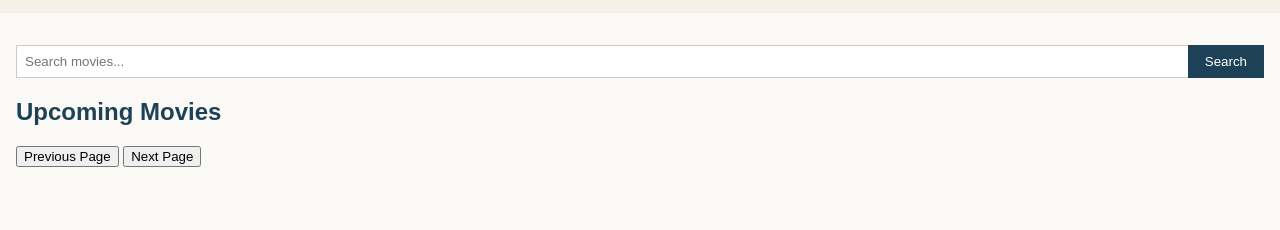
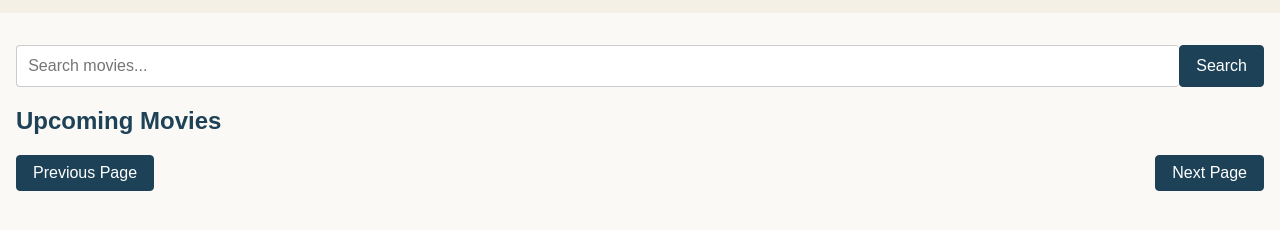
Before and after one commit to iAmRangz/Movie-searcher, a plain HTML site: page index.html in a window 1280 px wide. Shown: the part 56-286 px from the top of the page. Drawn offline with nearby package versions, Linux system fonts and the light colour scheme; no server answers.

Commit message:
Add design to page navigation buttons, search design adjustments

```diff
--- a/index.html
+++ b/index.html
@@ -25,9 +25,9 @@
     <h2>Upcoming Movies</h2>
     <div class="overlay" id="overlay"></div>
     <div id="movies-container"></div>
-    <div class="pagination">
-        <button id="prev-page">Previous Page</button>
-        <button id="next-page">Next Page</button>
+    <div class="page-navigation">
+        <button class="page-btn" id="prev-page">Previous Page</button>
+        <button class="page-btn" id="next-page">Next Page</button>
     </div>
 </main>
 
--- a/styles.css
+++ b/styles.css
@@ -31,17 +31,26 @@ main {
 
 .search input {
     flex-grow: 1;
-    padding: 0.5rem;
+    padding: 0.7rem;
     border: 1px solid #ccc;
     border-right: none;
+    border-radius: 4px;
+    font-size: 1rem;
 }
 
 .search button {
-    padding: 0.5rem 1rem;
+    padding: 0.7rem 1rem;
     border: 1px solid #1d4257;
     background-color: #1d4257;
     color: #fff;
     cursor: pointer;
+    border-radius: 4px;
+    font-size: 1rem;
+    transition: background-color 0.3s ease;
+}
+
+.search button:hover {
+    background-color: #145175;
 }
 
 #movies-container {
@@ -161,6 +170,28 @@ main {
     border-radius: 5px;
 }
 
+.page-navigation {
+    display: flex;
+    justify-content: space-between;
+    margin-bottom: 1rem;
+    align-items: center;
+}
+
+.page-btn {
+    padding: 0.5rem 1rem;
+    border: 1px solid #1d4257;
+    background-color: #1d4257;
+    color: #fff;
+    cursor: pointer;
+    border-radius: 4px;
+    font-size: 1rem;
+    transition: background-color 0.3s ease;
+}
+
+.page-btn:hover {
+    background-color: #145175;
+}
+
 @media (max-width: 600px) {
     .search input {
         margin-bottom: 0.5rem;
```
